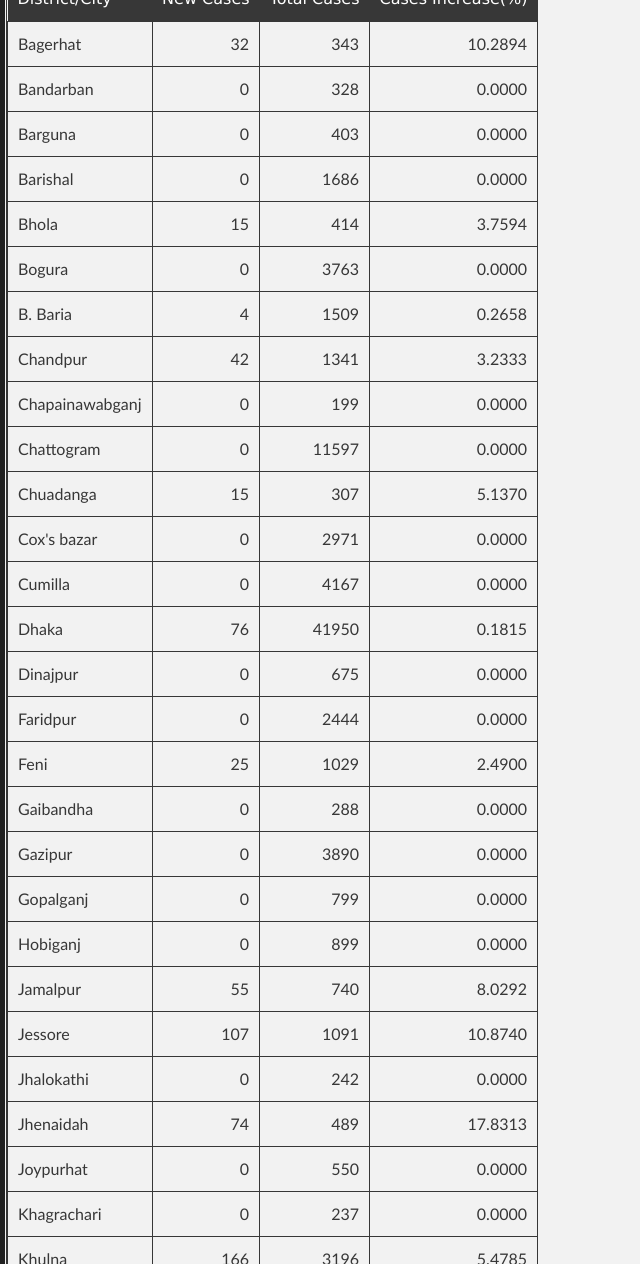
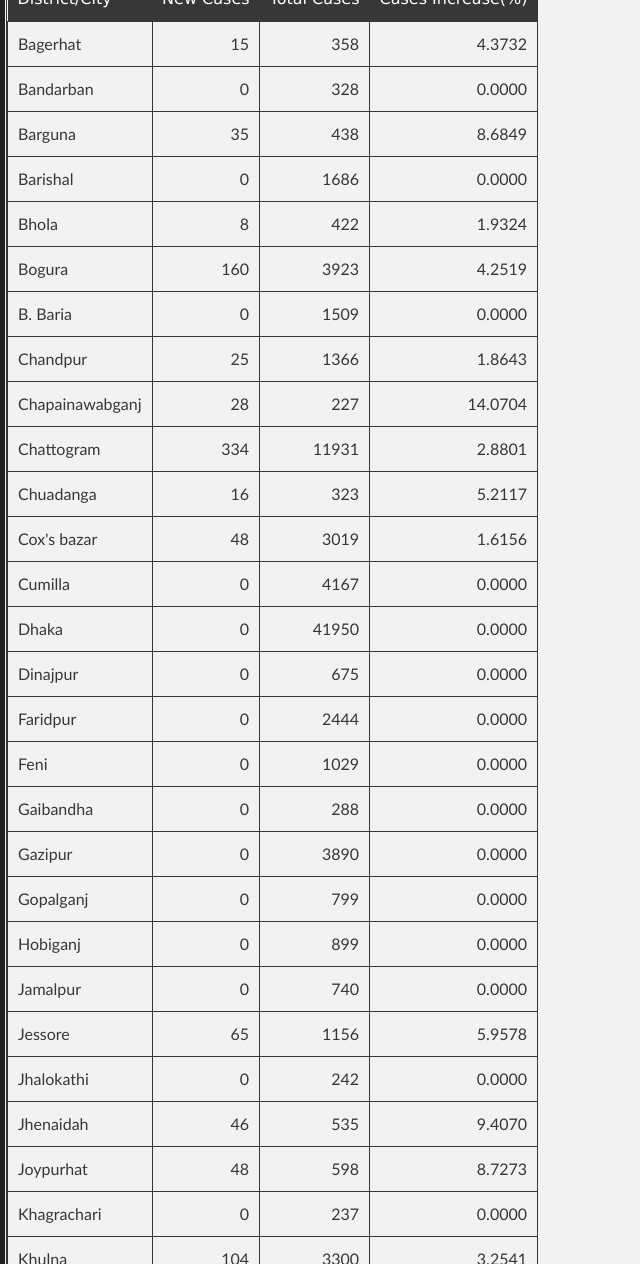
Before and after one commit to promitbasak/covid19bd, a Jekyll site: the page index.html, which Jekyll copies as it is, in a window 1280 px wide and 1400 px high, scrolled down 4031 px, cut to the strip 136-1400 px from the top of the window. Shown: the whole strip, without its empty margins (0-640 px from the left). Built offline with Jekyll 4.4.1, drawn with Linux system fonts in a browser that asks for light colours; some of the changed text lies outside the part shown.

Commit message:
Update index.html

```diff
--- a/index.html
+++ b/index.html
@@ -45,7 +45,7 @@
         <h2 id="covid-19-in-bangladesh">Covid-19 in Bangladesh</h2>
 
 
-    <h4 id="this-page-is-updated-on-july-15-2020">This page is updated on <strong><u>July 15, 2020</u></strong></h4>
+    <h4 id="this-page-is-updated-on-july-16-2020">This page is updated on <strong><u>July 16, 2020</u></strong></h4>
     <h3> Today's Statistics:</h3>
         <p> Mobile Users should scroll the table right to left to see more</p>
     <table class="table table-bordered table-hover table-condensed">
@@ -67,21 +67,21 @@
 </tr></thead>
 <tbody>
 <tr>
-<td>2020-07-15</td>
-<td align="right">3533</td>
-<td align="right">33</td>
-<td align="right">1796</td>
-<td align="right">14002</td>
-<td align="right">193590</td>
-<td align="right">2457</td>
-<td align="right">105023</td>
-<td align="right">86110</td>
-<td align="right">983077</td>
-<td align="right">1.2692</td>
-<td align="right">0.0234</td>
-<td align="right">19.6923</td>
-<td align="right">1075.5000</td>
-<td align="right">13.6500</td>
+<td>2020-07-16</td>
+<td align="right">2733</td>
+<td align="right">39</td>
+<td align="right">1940</td>
+<td align="right">12889</td>
+<td align="right">196323</td>
+<td align="right">2496</td>
+<td align="right">106963</td>
+<td align="right">86864</td>
+<td align="right">995966</td>
+<td align="right">1.2714</td>
+<td align="right">0.0233</td>
+<td align="right">19.7118</td>
+<td align="right">1090.6833</td>
+<td align="right">13.8667</td>
 </tr>
 </tbody>
 </table>
@@ -89,27 +89,27 @@
         <h3>Graphs:</h3>
         <div class="photo-album">
       <div>
-        <img src="https://raw.githubusercontent.com/promitbasak/Covid-19_bd_extended/master/assests/2020-07-15/Figure_1.png">
+        <img src="https://raw.githubusercontent.com/promitbasak/Covid-19_bd_extended/master/assests/2020-07-16/Figure_1.png">
         <h5>Overall Condition</h5>
       </div>
       <div>
-        <img src="https://raw.githubusercontent.com/promitbasak/Covid-19_bd_extended/master/assests/2020-07-15/Figure_2.png">
+        <img src="https://raw.githubusercontent.com/promitbasak/Covid-19_bd_extended/master/assests/2020-07-16/Figure_2.png">
         <h5>Total Cases</h5>
       </div>
       <div>
-        <img src="https://raw.githubusercontent.com/promitbasak/Covid-19_bd_extended/master/assests/2020-07-15/Figure_8.png">
+        <img src="https://raw.githubusercontent.com/promitbasak/Covid-19_bd_extended/master/assests/2020-07-16/Figure_8.png">
         <h5>Total Deaths</h5>
       </div>
       <div>
-        <img src="https://raw.githubusercontent.com/promitbasak/Covid-19_bd_extended/master/assests/2020-07-15/Figure_24.png">
+        <img src="https://raw.githubusercontent.com/promitbasak/Covid-19_bd_extended/master/assests/2020-07-16/Figure_24.png">
         <h5>District-wise Corona Map</h5>
       </div>
       <div>
-        <img src="https://raw.githubusercontent.com/promitbasak/Covid-19_bd_extended/master/assests/2020-07-15/Figure_20.png">
+        <img src="https://raw.githubusercontent.com/promitbasak/Covid-19_bd_extended/master/assests/2020-07-16/Figure_20.png">
         <h5>BD vs USA: Cases</h5>
       </div>
       <div>
-        <img src="https://raw.githubusercontent.com/promitbasak/Covid-19_bd_extended/master/assests/2020-07-15/Figure_21.png">
+        <img src="https://raw.githubusercontent.com/promitbasak/Covid-19_bd_extended/master/assests/2020-07-16/Figure_21.png">
         <h5>BD vs USA: Deaths</h5>
       </div>
     </div>
@@ -126,231 +126,231 @@
 </tr></thead>
 <tbody><tr>
 <td>Bagerhat</td>
+<td align="right">15</td>
+<td align="right">358</td>
+<td align="right">4.3732</td>
+</tr>
+<tr>
+<td>Bandarban</td>
+<td align="right">0</td>
+<td align="right">328</td>
+<td align="right">0.0000</td>
+</tr>
+<tr>
+<td>Barguna</td>
+<td align="right">35</td>
+<td align="right">438</td>
+<td align="right">8.6849</td>
+</tr>
+<tr>
+<td>Barishal</td>
+<td align="right">0</td>
+<td align="right">1686</td>
+<td align="right">0.0000</td>
+</tr>
+<tr>
+<td>Bhola</td>
+<td align="right">8</td>
+<td align="right">422</td>
+<td align="right">1.9324</td>
+</tr>
+<tr>
+<td>Bogura</td>
+<td align="right">160</td>
+<td align="right">3923</td>
+<td align="right">4.2519</td>
+</tr>
+<tr>
+<td>B. Baria</td>
+<td align="right">0</td>
+<td align="right">1509</td>
+<td align="right">0.0000</td>
+</tr>
+<tr>
+<td>Chandpur</td>
+<td align="right">25</td>
+<td align="right">1366</td>
+<td align="right">1.8643</td>
+</tr>
+<tr>
+<td>Chapainawabganj</td>
+<td align="right">28</td>
+<td align="right">227</td>
+<td align="right">14.0704</td>
+</tr>
+<tr>
+<td>Chattogram</td>
+<td align="right">334</td>
+<td align="right">11931</td>
+<td align="right">2.8801</td>
+</tr>
+<tr>
+<td>Chuadanga</td>
+<td align="right">16</td>
+<td align="right">323</td>
+<td align="right">5.2117</td>
+</tr>
+<tr>
+<td>Cox&#39;s bazar</td>
+<td align="right">48</td>
+<td align="right">3019</td>
+<td align="right">1.6156</td>
+</tr>
+<tr>
+<td>Cumilla</td>
+<td align="right">0</td>
+<td align="right">4167</td>
+<td align="right">0.0000</td>
+</tr>
+<tr>
+<td>Dhaka</td>
+<td align="right">0</td>
+<td align="right">41950</td>
+<td align="right">0.0000</td>
+</tr>
+<tr>
+<td>Dinajpur</td>
+<td align="right">0</td>
+<td align="right">675</td>
+<td align="right">0.0000</td>
+</tr>
+<tr>
+<td>Faridpur</td>
+<td align="right">0</td>
+<td align="right">2444</td>
+<td align="right">0.0000</td>
+</tr>
+<tr>
+<td>Feni</td>
+<td align="right">0</td>
+<td align="right">1029</td>
+<td align="right">0.0000</td>
+</tr>
+<tr>
+<td>Gaibandha</td>
+<td align="right">0</td>
+<td align="right">288</td>
+<td align="right">0.0000</td>
+</tr>
+<tr>
+<td>Gazipur</td>
+<td align="right">0</td>
+<td align="right">3890</td>
+<td align="right">0.0000</td>
+</tr>
+<tr>
+<td>Gopalganj</td>
+<td align="right">0</td>
+<td align="right">799</td>
+<td align="right">0.0000</td>
+</tr>
+<tr>
+<td>Hobiganj</td>
+<td align="right">0</td>
+<td align="right">899</td>
+<td align="right">0.0000</td>
+</tr>
+<tr>
+<td>Jamalpur</td>
+<td align="right">0</td>
+<td align="right">740</td>
+<td align="right">0.0000</td>
+</tr>
+<tr>
+<td>Jessore</td>
+<td align="right">65</td>
+<td align="right">1156</td>
+<td align="right">5.9578</td>
+</tr>
+<tr>
+<td>Jhalokathi</td>
+<td align="right">0</td>
+<td align="right">242</td>
+<td align="right">0.0000</td>
+</tr>
+<tr>
+<td>Jhenaidah</td>
+<td align="right">46</td>
+<td align="right">535</td>
+<td align="right">9.4070</td>
+</tr>
+<tr>
+<td>Joypurhat</td>
+<td align="right">48</td>
+<td align="right">598</td>
+<td align="right">8.7273</td>
+</tr>
+<tr>
+<td>Khagrachari</td>
+<td align="right">0</td>
+<td align="right">237</td>
+<td align="right">0.0000</td>
+</tr>
+<tr>
+<td>Khulna</td>
+<td align="right">104</td>
+<td align="right">3300</td>
+<td align="right">3.2541</td>
+</tr>
+<tr>
+<td>Kishoreganj</td>
+<td align="right">9</td>
+<td align="right">1767</td>
+<td align="right">0.5119</td>
+</tr>
+<tr>
+<td>Kurigram</td>
+<td align="right">0</td>
+<td align="right">149</td>
+<td align="right">0.0000</td>
+</tr>
+<tr>
+<td>Kushtia</td>
 <td align="right">32</td>
-<td align="right">343</td>
-<td align="right">10.2894</td>
-</tr>
-<tr>
-<td>Bandarban</td>
-<td align="right">0</td>
-<td align="right">328</td>
-<td align="right">0.0000</td>
-</tr>
-<tr>
-<td>Barguna</td>
-<td align="right">0</td>
-<td align="right">403</td>
-<td align="right">0.0000</td>
-</tr>
-<tr>
-<td>Barishal</td>
-<td align="right">0</td>
-<td align="right">1686</td>
-<td align="right">0.0000</td>
-</tr>
-<tr>
-<td>Bhola</td>
-<td align="right">15</td>
-<td align="right">414</td>
-<td align="right">3.7594</td>
-</tr>
-<tr>
-<td>Bogura</td>
-<td align="right">0</td>
-<td align="right">3763</td>
-<td align="right">0.0000</td>
-</tr>
-<tr>
-<td>B. Baria</td>
+<td align="right">1051</td>
+<td align="right">3.1403</td>
+</tr>
+<tr>
+<td>Laksmipur</td>
+<td align="right">23</td>
+<td align="right">1146</td>
+<td align="right">2.0481</td>
+</tr>
+<tr>
+<td>Lalmonirhat</td>
+<td align="right">0</td>
+<td align="right">126</td>
+<td align="right">0.0000</td>
+</tr>
+<tr>
+<td>Madaripur</td>
+<td align="right">0</td>
+<td align="right">832</td>
+<td align="right">0.0000</td>
+</tr>
+<tr>
+<td>Magura</td>
+<td align="right">23</td>
+<td align="right">260</td>
+<td align="right">9.7046</td>
+</tr>
+<tr>
+<td>Manikganj</td>
+<td align="right">0</td>
+<td align="right">716</td>
+<td align="right">0.0000</td>
+</tr>
+<tr>
+<td>Moulovi Bazar</td>
+<td align="right">0</td>
+<td align="right">657</td>
+<td align="right">0.0000</td>
+</tr>
+<tr>
+<td>Meherpur</td>
 <td align="right">4</td>
-<td align="right">1509</td>
-<td align="right">0.2658</td>
-</tr>
-<tr>
-<td>Chandpur</td>
-<td align="right">42</td>
-<td align="right">1341</td>
-<td align="right">3.2333</td>
-</tr>
-<tr>
-<td>Chapainawabganj</td>
-<td align="right">0</td>
-<td align="right">199</td>
-<td align="right">0.0000</td>
-</tr>
-<tr>
-<td>Chattogram</td>
-<td align="right">0</td>
-<td align="right">11597</td>
-<td align="right">0.0000</td>
-</tr>
-<tr>
-<td>Chuadanga</td>
-<td align="right">15</td>
-<td align="right">307</td>
-<td align="right">5.1370</td>
-</tr>
-<tr>
-<td>Cox&#39;s bazar</td>
-<td align="right">0</td>
-<td align="right">2971</td>
-<td align="right">0.0000</td>
-</tr>
-<tr>
-<td>Cumilla</td>
-<td align="right">0</td>
-<td align="right">4167</td>
-<td align="right">0.0000</td>
-</tr>
-<tr>
-<td>Dhaka</td>
-<td align="right">76</td>
-<td align="right">41950</td>
-<td align="right">0.1815</td>
-</tr>
-<tr>
-<td>Dinajpur</td>
-<td align="right">0</td>
-<td align="right">675</td>
-<td align="right">0.0000</td>
-</tr>
-<tr>
-<td>Faridpur</td>
-<td align="right">0</td>
-<td align="right">2444</td>
-<td align="right">0.0000</td>
-</tr>
-<tr>
-<td>Feni</td>
-<td align="right">25</td>
-<td align="right">1029</td>
-<td align="right">2.4900</td>
-</tr>
-<tr>
-<td>Gaibandha</td>
-<td align="right">0</td>
-<td align="right">288</td>
-<td align="right">0.0000</td>
-</tr>
-<tr>
-<td>Gazipur</td>
-<td align="right">0</td>
-<td align="right">3890</td>
-<td align="right">0.0000</td>
-</tr>
-<tr>
-<td>Gopalganj</td>
-<td align="right">0</td>
-<td align="right">799</td>
-<td align="right">0.0000</td>
-</tr>
-<tr>
-<td>Hobiganj</td>
-<td align="right">0</td>
-<td align="right">899</td>
-<td align="right">0.0000</td>
-</tr>
-<tr>
-<td>Jamalpur</td>
-<td align="right">55</td>
-<td align="right">740</td>
-<td align="right">8.0292</td>
-</tr>
-<tr>
-<td>Jessore</td>
-<td align="right">107</td>
-<td align="right">1091</td>
-<td align="right">10.8740</td>
-</tr>
-<tr>
-<td>Jhalokathi</td>
-<td align="right">0</td>
-<td align="right">242</td>
-<td align="right">0.0000</td>
-</tr>
-<tr>
-<td>Jhenaidah</td>
-<td align="right">74</td>
-<td align="right">489</td>
-<td align="right">17.8313</td>
-</tr>
-<tr>
-<td>Joypurhat</td>
-<td align="right">0</td>
-<td align="right">550</td>
-<td align="right">0.0000</td>
-</tr>
-<tr>
-<td>Khagrachari</td>
-<td align="right">0</td>
-<td align="right">237</td>
-<td align="right">0.0000</td>
-</tr>
-<tr>
-<td>Khulna</td>
-<td align="right">166</td>
-<td align="right">3196</td>
-<td align="right">5.4785</td>
-</tr>
-<tr>
-<td>Kishoreganj</td>
-<td align="right">0</td>
-<td align="right">1758</td>
-<td align="right">0.0000</td>
-</tr>
-<tr>
-<td>Kurigram</td>
-<td align="right">0</td>
-<td align="right">149</td>
-<td align="right">0.0000</td>
-</tr>
-<tr>
-<td>Kushtia</td>
-<td align="right">81</td>
-<td align="right">1019</td>
-<td align="right">8.6354</td>
-</tr>
-<tr>
-<td>Laksmipur</td>
-<td align="right">26</td>
-<td align="right">1123</td>
-<td align="right">2.3701</td>
-</tr>
-<tr>
-<td>Lalmonirhat</td>
-<td align="right">0</td>
-<td align="right">126</td>
-<td align="right">0.0000</td>
-</tr>
-<tr>
-<td>Madaripur</td>
-<td align="right">0</td>
-<td align="right">832</td>
-<td align="right">0.0000</td>
-</tr>
-<tr>
-<td>Magura</td>
-<td align="right">46</td>
-<td align="right">237</td>
-<td align="right">24.0838</td>
-</tr>
-<tr>
-<td>Manikganj</td>
-<td align="right">0</td>
-<td align="right">716</td>
-<td align="right">0.0000</td>
-</tr>
-<tr>
-<td>Moulovi Bazar</td>
-<td align="right">0</td>
-<td align="right">657</td>
-<td align="right">0.0000</td>
-</tr>
-<tr>
-<td>Meherpur</td>
-<td align="right">8</td>
-<td align="right">108</td>
-<td align="right">8.0000</td>
+<td align="right">112</td>
+<td align="right">3.7037</td>
 </tr>
 <tr>
 <td>Munshigonj</td>
@@ -366,33 +366,33 @@
 </tr>
 <tr>
 <td>Naogaon</td>
-<td align="right">0</td>
-<td align="right">676</td>
-<td align="right">0.0000</td>
+<td align="right">61</td>
+<td align="right">737</td>
+<td align="right">9.0237</td>
 </tr>
 <tr>
 <td>Narail</td>
-<td align="right">31</td>
-<td align="right">422</td>
-<td align="right">7.9284</td>
+<td align="right">13</td>
+<td align="right">435</td>
+<td align="right">3.0806</td>
 </tr>
 <tr>
 <td>Narayanganj</td>
-<td align="right">0</td>
-<td align="right">5618</td>
-<td align="right">0.0000</td>
+<td align="right">57</td>
+<td align="right">5675</td>
+<td align="right">1.0146</td>
 </tr>
 <tr>
 <td>Narshingdi</td>
-<td align="right">0</td>
-<td align="right">1592</td>
-<td align="right">0.0000</td>
+<td align="right">72</td>
+<td align="right">1664</td>
+<td align="right">4.5226</td>
 </tr>
 <tr>
 <td>Natore</td>
-<td align="right">0</td>
-<td align="right">305</td>
-<td align="right">0.0000</td>
+<td align="right">1</td>
+<td align="right">306</td>
+<td align="right">0.3279</td>
 </tr>
 <tr>
 <td>Netrokona</td>
@@ -408,15 +408,15 @@
 </tr>
 <tr>
 <td>Noakhali</td>
-<td align="right">35</td>
-<td align="right">2606</td>
-<td align="right">1.3613</td>
+<td align="right">32</td>
+<td align="right">2638</td>
+<td align="right">1.2279</td>
 </tr>
 <tr>
 <td>Pabna</td>
-<td align="right">0</td>
-<td align="right">599</td>
-<td align="right">0.0000</td>
+<td align="right">28</td>
+<td align="right">627</td>
+<td align="right">4.6745</td>
 </tr>
 <tr>
 <td>Panchagar</td>
@@ -426,9 +426,9 @@
 </tr>
 <tr>
 <td>Patuakhali</td>
-<td align="right">15</td>
-<td align="right">723</td>
-<td align="right">2.1186</td>
+<td align="right">29</td>
+<td align="right">752</td>
+<td align="right">4.0111</td>
 </tr>
 <tr>
 <td>Pirojpur</td>
@@ -450,9 +450,9 @@
 </tr>
 <tr>
 <td>Rangamati</td>
-<td align="right">0</td>
-<td align="right">409</td>
-<td align="right">0.0000</td>
+<td align="right">60</td>
+<td align="right">469</td>
+<td align="right">14.6699</td>
 </tr>
 <tr>
 <td>Rangpur</td>
@@ -462,9 +462,9 @@
 </tr>
 <tr>
 <td>Satkhira</td>
-<td align="right">38</td>
-<td align="right">430</td>
-<td align="right">9.6939</td>
+<td align="right">2</td>
+<td align="right">432</td>
+<td align="right">0.4651</td>
 </tr>
 <tr>
 <td>Shariatpur</td>
@@ -480,9 +480,9 @@
 </tr>
 <tr>
 <td>Sirajganj</td>
-<td align="right">0</td>
-<td align="right">849</td>
-<td align="right">0.0000</td>
+<td align="right">103</td>
+<td align="right">952</td>
+<td align="right">12.1319</td>
 </tr>
 <tr>
 <td>Sunamganj</td>
@@ -492,15 +492,15 @@
 </tr>
 <tr>
 <td>Sylhet</td>
-<td align="right">148</td>
+<td align="right">0</td>
 <td align="right">3218</td>
-<td align="right">4.8208</td>
+<td align="right">0.0000</td>
 </tr>
 <tr>
 <td>Tangail</td>
-<td align="right">0</td>
-<td align="right">999</td>
-<td align="right">0.0000</td>
+<td align="right">43</td>
+<td align="right">1042</td>
+<td align="right">4.3043</td>
 </tr>
 <tr>
 <td>Thakurgaon</td>
@@ -2742,6 +2742,23 @@
 <td align="right">1075.5000</td>
 <td align="right">13.6500</td>
 </tr>
+<tr>
+<td>2020-07-16</td>
+<td align="right">2733</td>
+<td align="right">39</td>
+<td align="right">1940</td>
+<td align="right">12889</td>
+<td align="right">196323</td>
+<td align="right">2496</td>
+<td align="right">106963</td>
+<td align="right">86864</td>
+<td align="right">995966</td>
+<td align="right">1.2714</td>
+<td align="right">0.0233</td>
+<td align="right">19.7118</td>
+<td align="right">1090.6833</td>
+<td align="right">13.8667</td>
+</tr>
 </tbody></table>
         <p></p>
         <p> Data Sources: Self created dataset which can be found at <a href="https://github.com/promitbasak/Covid-19_bd_extended">this repository</a>. This dataset uses govt issued press releases from <a href="https://corona.gov.bd/press-release">Here</a>, <a href="https://iedcr.gov.bd/">Here</a> and <a href="https://iedcr.gov.bd/website/index.php/component/content/article/11-others/227-pressrelease">Here</a>.</p>
```
